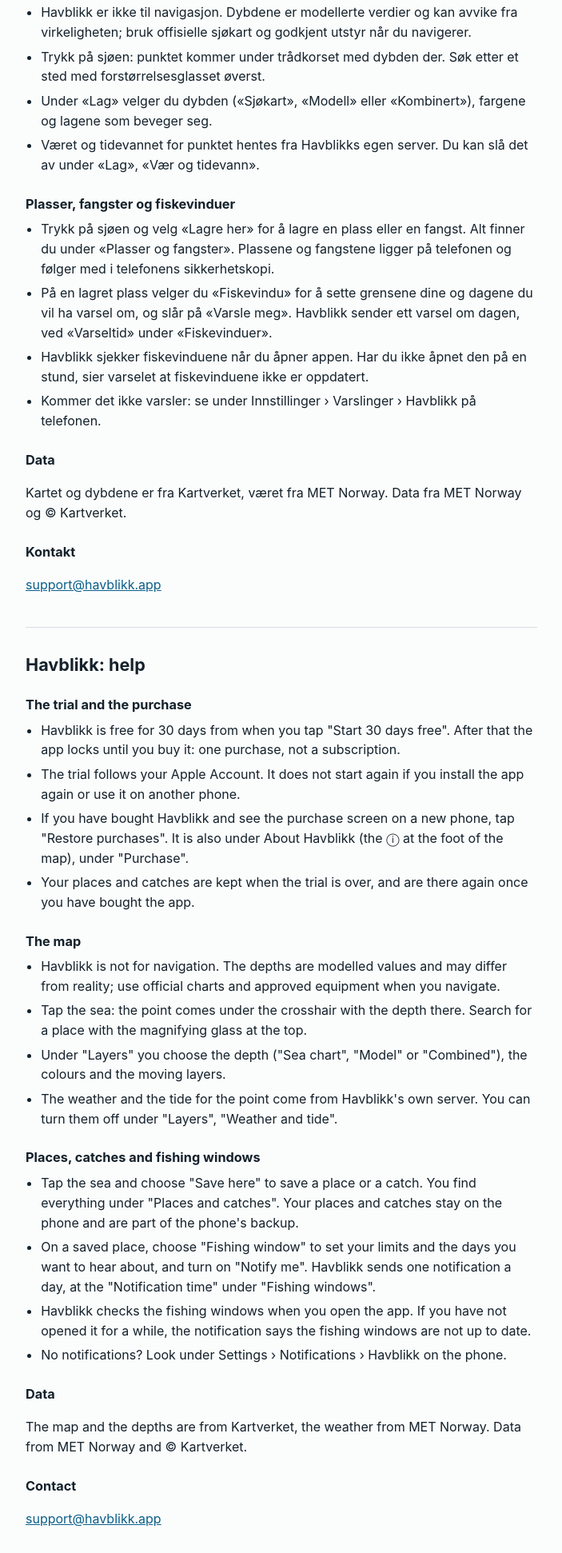
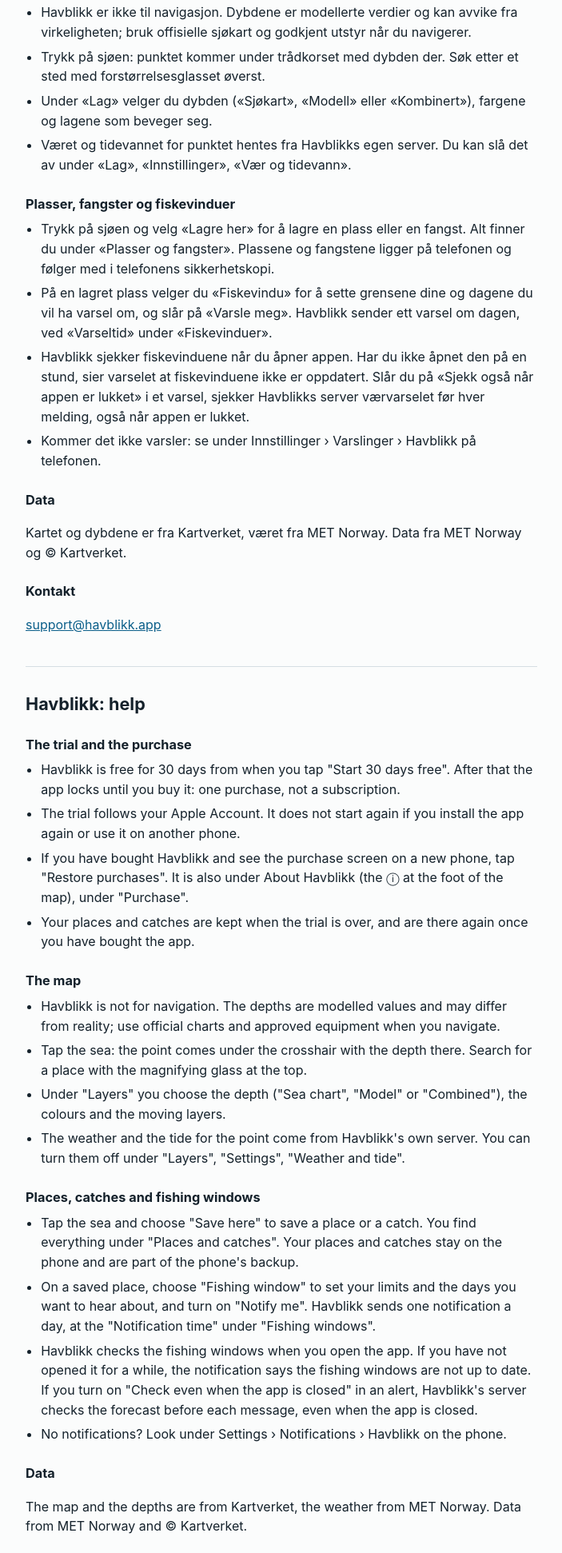
Before and after one commit to mtomasgaard/havblikk-site, a plain HTML site: page support/index.html in a window 1280 px wide. Shown: the part 437-2379 px from the top of the page at 80% size, without its empty margins (288-991 px from the left). Drawn offline with Linux system fonts and the light colour scheme.

Commit message:
Havblikk 1.3: the support page names the alerts' server check and the Settings step (nb, en, de)
Co-Authored-By: Claude Opus 5.5 <noreply@anthropic.com>
Claude-Session: https://claude.ai/code/session_01E3J5iVzpgr1ZJv14wurbGH

```diff
--- a/support/index.html
+++ b/support/index.html
@@ -28,13 +28,13 @@
 <li>Havblikk er ikke til navigasjon. Dybdene er modellerte verdier og kan avvike fra virkeligheten; bruk offisielle sjøkart og godkjent utstyr når du navigerer.</li>
 <li>Trykk på sjøen: punktet kommer under trådkorset med dybden der. Søk etter et sted med forstørrelsesglasset øverst.</li>
 <li>Under «Lag» velger du dybden («Sjøkart», «Modell» eller «Kombinert»), fargene og lagene som beveger seg.</li>
-<li>Været og tidevannet for punktet hentes fra Havblikks egen server. Du kan slå det av under «Lag», «Vær og tidevann».</li>
+<li>Været og tidevannet for punktet hentes fra Havblikks egen server. Du kan slå det av under «Lag», «Innstillinger», «Vær og tidevann».</li>
 </ul>
 <h3>Plasser, fangster og fiskevinduer</h3>
 <ul>
 <li>Trykk på sjøen og velg «Lagre her» for å lagre en plass eller en fangst. Alt finner du under «Plasser og fangster». Plassene og fangstene ligger på telefonen og følger med i telefonens sikkerhetskopi.</li>
 <li>På en lagret plass velger du «Fiskevindu» for å sette grensene dine og dagene du vil ha varsel om, og slår på «Varsle meg». Havblikk sender ett varsel om dagen, ved «Varseltid» under «Fiskevinduer».</li>
-<li>Havblikk sjekker fiskevinduene når du åpner appen. Har du ikke åpnet den på en stund, sier varselet at fiskevinduene ikke er oppdatert.</li>
+<li>Havblikk sjekker fiskevinduene når du åpner appen. Har du ikke åpnet den på en stund, sier varselet at fiskevinduene ikke er oppdatert. Slår du på «Sjekk også når appen er lukket» i et varsel, sjekker Havblikks server værvarselet før hver melding, også når appen er lukket.</li>
 <li>Kommer det ikke varsler: se under Innstillinger › Varslinger › Havblikk på telefonen.</li>
 </ul>
 <h3>Data</h3>
@@ -57,13 +57,13 @@
 <li>Havblikk is not for navigation. The depths are modelled values and may differ from reality; use official charts and approved equipment when you navigate.</li>
 <li>Tap the sea: the point comes under the crosshair with the depth there. Search for a place with the magnifying glass at the top.</li>
 <li>Under "Layers" you choose the depth ("Sea chart", "Model" or "Combined"), the colours and the moving layers.</li>
-<li>The weather and the tide for the point come from Havblikk's own server. You can turn them off under "Layers", "Weather and tide".</li>
+<li>The weather and the tide for the point come from Havblikk's own server. You can turn them off under "Layers", "Settings", "Weather and tide".</li>
 </ul>
 <h3>Places, catches and fishing windows</h3>
 <ul>
 <li>Tap the sea and choose "Save here" to save a place or a catch. You find everything under "Places and catches". Your places and catches stay on the phone and are part of the phone's backup.</li>
 <li>On a saved place, choose "Fishing window" to set your limits and the days you want to hear about, and turn on "Notify me". Havblikk sends one notification a day, at the "Notification time" under "Fishing windows".</li>
-<li>Havblikk checks the fishing windows when you open the app. If you have not opened it for a while, the notification says the fishing windows are not up to date.</li>
+<li>Havblikk checks the fishing windows when you open the app. If you have not opened it for a while, the notification says the fishing windows are not up to date. If you turn on "Check even when the app is closed" in an alert, Havblikk's server checks the forecast before each message, even when the app is closed.</li>
 <li>No notifications? Look under Settings › Notifications › Havblikk on the phone.</li>
 </ul>
 <h3>Data</h3>
@@ -86,13 +86,13 @@
 <li>Havblikk ist nicht zur Navigation. Die Tiefen sind modellierte Werte und können von der Wirklichkeit abweichen; nutze zum Navigieren amtliche Seekarten und zugelassene Geräte.</li>
 <li>Tippe aufs Wasser: Der Punkt kommt unter das Fadenkreuz, mit der Tiefe dort. Suche einen Ort mit der Lupe oben.</li>
 <li>Unter „Ebenen“ wählst du die Tiefe („Seekarte“, „Modell“ oder „Kombiniert“), die Farben und die bewegten Ebenen.</li>
-<li>Wetter und Gezeiten für den Punkt kommen von Havblikks eigenem Server. Du kannst sie unter „Ebenen“, „Wetter und Gezeiten“ ausschalten.</li>
+<li>Wetter und Gezeiten für den Punkt kommen von Havblikks eigenem Server. Du kannst sie unter „Ebenen“, „Einstellungen“, „Wetter und Gezeiten“ ausschalten.</li>
 </ul>
 <h3>Plätze, Fänge und Angelfenster</h3>
 <ul>
 <li>Tippe aufs Wasser und wähle „Hier sichern“, um einen Platz oder einen Fang zu sichern. Alles findest du unter „Plätze und Fänge“. Deine Plätze und Fänge bleiben auf dem iPhone und sind Teil seines Backups.</li>
 <li>Wähle bei einem gesicherten Platz „Angelfenster“, um deine Grenzen und die Tage festzulegen, über die du hören willst, und schalte „Benachrichtige mich“ ein. Havblikk sendet eine Mitteilung am Tag, zur „Mitteilungszeit“ unter „Angelfenster“.</li>
-<li>Havblikk prüft die Angelfenster, wenn du die App öffnest. Hast du sie eine Weile nicht geöffnet, sagt die Mitteilung, dass die Angelfenster nicht mehr aktuell sind.</li>
+<li>Havblikk prüft die Angelfenster, wenn du die App öffnest. Hast du sie eine Weile nicht geöffnet, sagt die Mitteilung, dass die Angelfenster nicht mehr aktuell sind. Schaltest du in einer Benachrichtigung „Auch prüfen, wenn die App geschlossen ist“ ein, prüft Havblikks Server die Wettervorhersage vor jeder Mitteilung, auch wenn die App geschlossen ist.</li>
 <li>Keine Mitteilungen? Sieh auf dem iPhone unter Einstellungen › Mitteilungen › Havblikk nach.</li>
 </ul>
 <h3>Daten</h3>
```
